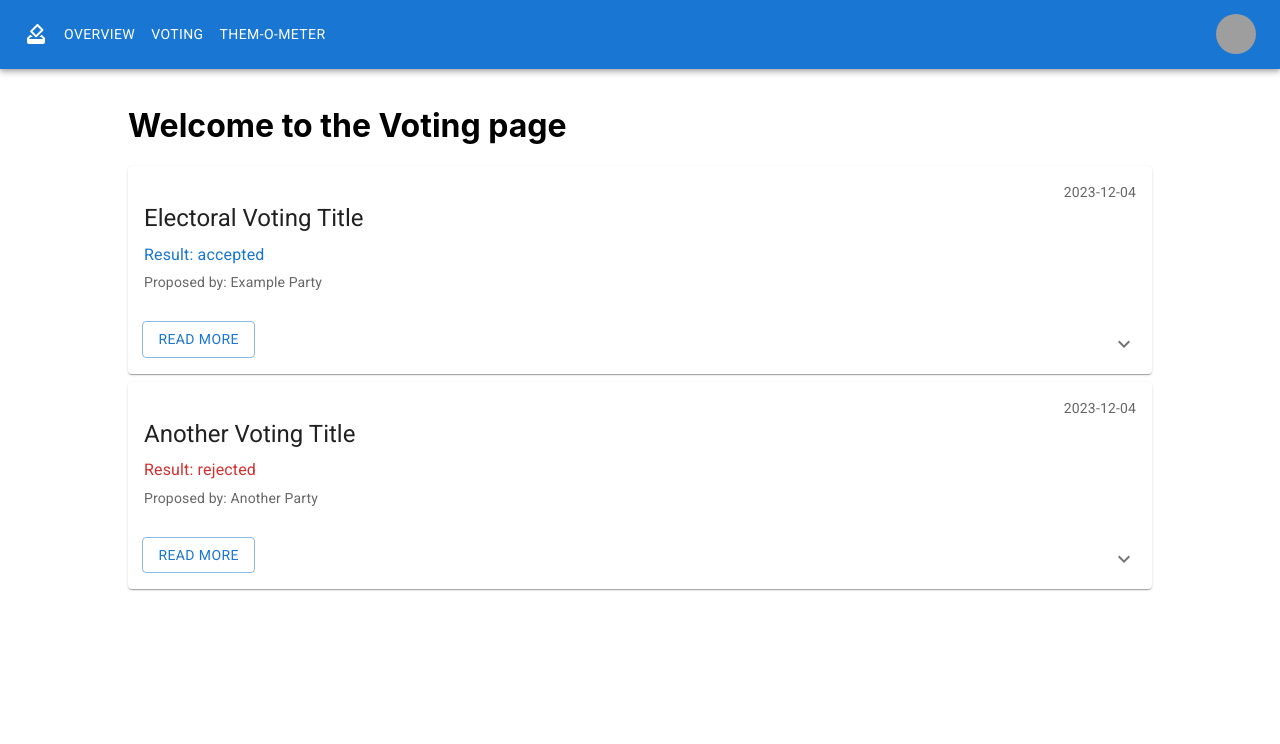
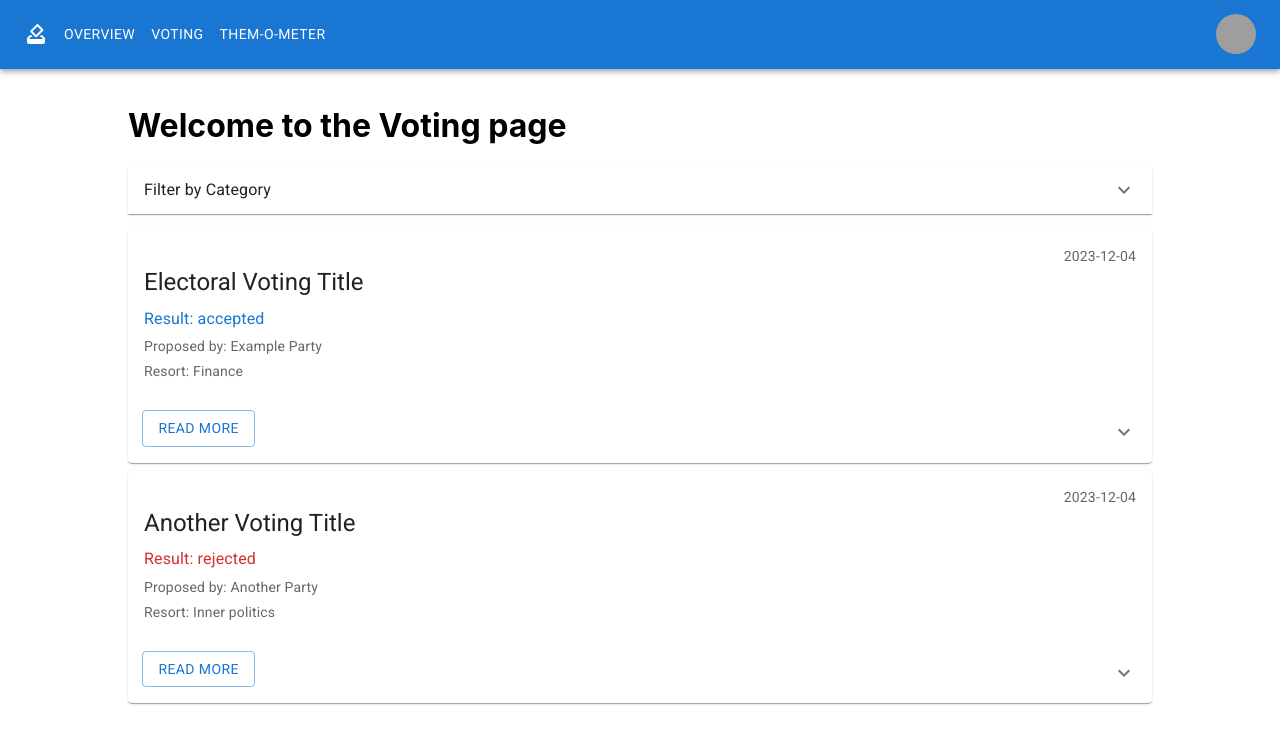
Before and after one commit to BundestagExplorer/frontend, a React (Create React App) app: page /votes in a window 1280 px wide. Shown: the top 744 px of the page. Built offline with nearby package versions, Linux system fonts and the light colour scheme; grey boxes are pictures that could not be loaded.

Commit message:
Add category selection for voting

```diff
--- a/src/pages/voting.js
+++ b/src/pages/voting.js
@@ -1,25 +1,90 @@
-import React from 'react';
+import React, { useState } from 'react';
 import PollCard from '../poll/poll_card';
+import { Accordion, AccordionDetails, AccordionSummary, Checkbox, Typography } from '@mui/material';
+import ExpandMoreIcon from '@mui/icons-material/ExpandMore';
 
 const Voting = () => {
+    const [selectedCategories, setSelectedCategories] = useState([]);
+    const [expanded, setExpanded] = useState(false);
+
+    const handleCategoryToggle = (category) => {
+        if (selectedCategories.includes(category)) {
+            setSelectedCategories(selectedCategories.filter((c) => c !== category));
+        } else {
+            setSelectedCategories([...selectedCategories, category]);
+        }
+    };
+
+    const handleAccordionChange = () => {
+        setExpanded(!expanded);
+    };
+
+    const votingData = [
+        {
+            id: 1,
+            date: '2023-12-04',
+            title: 'Electoral Voting Title',
+            result: 'accepted',
+            party: 'Example Party',
+            additionalInfo: 'Additional information about the voting...',
+            category: 'Finance',
+        },
+        {
+            id: 2,
+            date: '2023-12-04',
+            title: 'Another Voting Title',
+            result: 'rejected',
+            party: 'Another Party',
+            additionalInfo: 'More details about the voting...',
+            category: 'Inner politics',
+        },
+    ];
+
+    const filteredVotingData = selectedCategories.length
+        ? votingData.filter((item) => selectedCategories.includes(item.category))
+        : votingData;
+
     return (
         <div style={{ maxWidth: '80%', margin: '0 auto', padding: '2vh' }}>
             <h1>Welcome to the Voting page</h1>
 
-            <PollCard
-                date="2023-12-04"
-                title="Electoral Voting Title"
-                result="accepted"
-                party="Example Party"
-                additionalInfo="Additional information about the voting..."
-            />
-            <PollCard
-                date="2023-12-04"
-                title="Another Voting Title"
-                result="rejected"
-                party="Another Party"
-                additionalInfo="More details about the voting..."
-            />
+            {/* Category filter accordion */}
+            <Accordion style={{ marginBottom: '2vh'}} expanded={expanded} onChange={handleAccordionChange}>
+                <AccordionSummary expandIcon={<ExpandMoreIcon />}>
+                    <Typography>Filter by Category</Typography>
+                </AccordionSummary>
+                <AccordionDetails>
+                    <div style={{ display: 'flex', flexDirection: 'column' }}>
+                        {votingData.reduce((categories, item) => {
+                            if (!categories.includes(item.category)) {
+                                categories.push(item.category);
+                            }
+                            return categories;
+                        }, []).map((category) => (
+                            <label key={category} style={{ margin: '0.5vh 0' }}>
+                                <Checkbox
+                                    checked={selectedCategories.includes(category)}
+                                    onChange={() => handleCategoryToggle(category)}
+                                />
+                                {category}
+                            </label>
+                        ))}
+                    </div>
+                </AccordionDetails>
+            </Accordion>
+
+            {/* Display filtered voting cards */}
+            {filteredVotingData.map((item) => (
+                <PollCard
+                    key={item.id}
+                    date={item.date}
+                    title={item.title}
+                    result={item.result}
+                    party={item.party}
+                    additionalInfo={item.additionalInfo}
+                    category={item.category}
+                />
+            ))}
         </div>
     );
 };
--- a/src/poll/poll_card.js
+++ b/src/poll/poll_card.js
@@ -7,7 +7,7 @@ import IconButton from '@mui/material/IconButton';
 import ExpandMoreIcon from '@mui/icons-material/ExpandMore';
 import Button from '@mui/material/Button';
 
-const PollCard = ({ date, title, result, party, additionalInfo }) => {
+const PollCard = ({ date, title, result, party, additionalInfo, category }) => {
   const [expanded, setExpanded] = useState(false);
 
   const handleExpandClick = () => {
@@ -28,6 +28,9 @@ const PollCard = ({ date, title, result, party, additionalInfo }) => {
         </Typography>
         <Typography variant="body2" color="textSecondary" gutterBottom>
           Proposed by: {party}
+        </Typography>
+        <Typography variant="body2" color="textSecondary" gutterBottom>
+          Resort: {category}
         </Typography>
       </CardContent>
       {expanded && (
```
Lines whose indentation alone changed are shown as unchanged.
